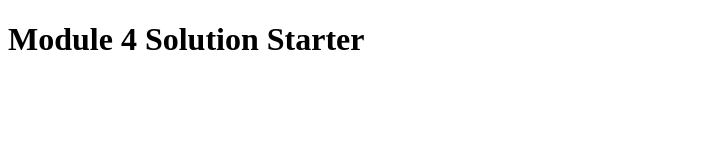
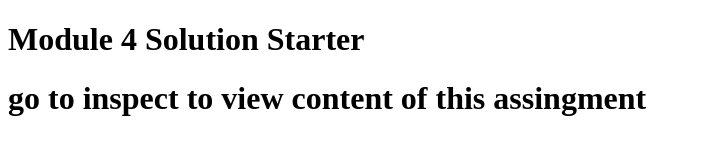
Before and after one commit to Ashish2020-a/week4, a plain HTML site: page module_4solution/index.html in a window 1280 px wide. Shown: the whole page, without its empty margins (0-701 px from the left). Drawn offline with Linux system fonts and the light colour scheme.

Commit message:
Update index.html

```diff
--- a/module_4solution/index.html
+++ b/module_4solution/index.html
@@ -9,5 +9,6 @@
 </head>
 <body>
   <h1>Module 4 Solution Starter</h1>
+  <h1> go to <b>inspect</b> to view content of this assingment  </h1>
 </body>
 </html>
```
